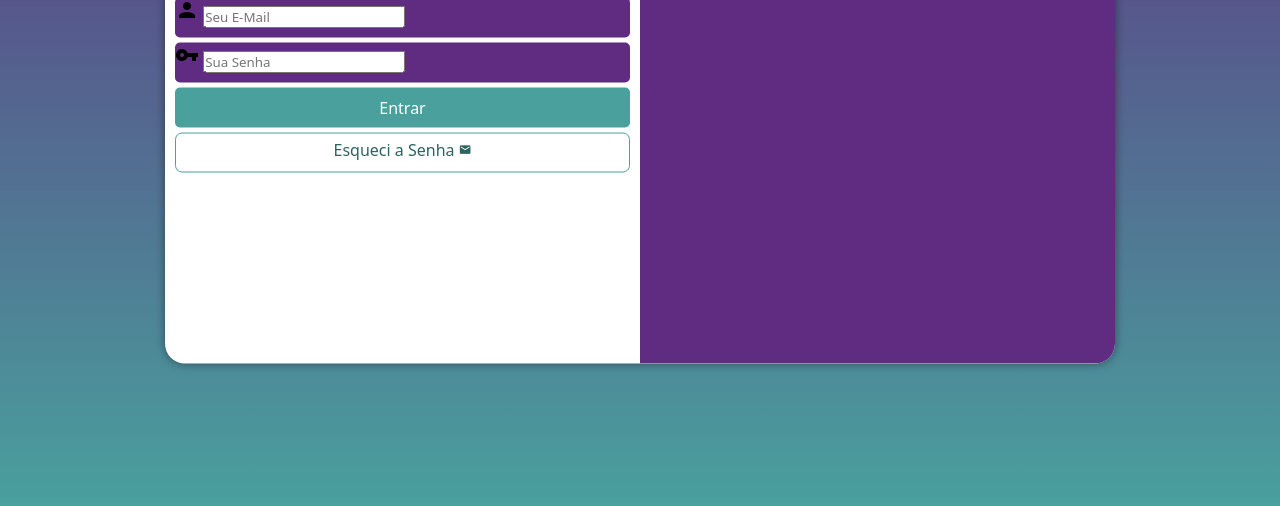
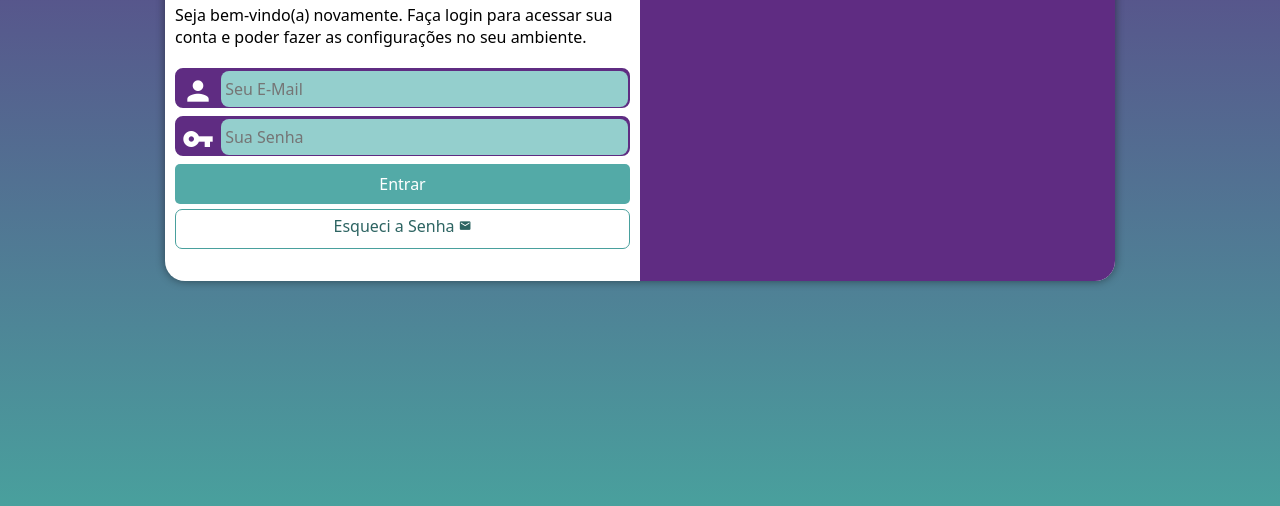
Before and after one commit to alunogmfs2/projeto-login, a plain HTML site: page index.html in a window 1280 px wide. Shown: the part 294-800 px from the top of the page. Drawn offline with Linux system fonts and the light colour scheme.

Commit message:
Terminei o projeto-login (e o modulo4), uhhhhh

```diff
--- a/styles/media-queries.css
+++ b/styles/media-queries.css
@@ -1,12 +1,13 @@
 @charset "UTF-8";
 
-@media screen and (min-width: 768px) and (max-width: 992px) {
+@media screen and (min-width: 768px) and (max-width: 992px) { /* ! TABLET */
     body {
         background-image: linear-gradient(to top, var(--verde), var(--lilas));
     }
 
     #login {
         width: 80vw;
+        height: 280px;
     }
 
     #login > #imagem {
@@ -21,13 +22,14 @@
     }
 }
 
-@media screen and (min-width: 992px) {
+@media screen and (min-width: 992px) { /* ! DESKTOP OU MAIOR */
     body {
         background-image: linear-gradient(to top, var(--verde), var(--lilas));
     }
 
     #login {
         width: 950px;
+        height: 350px;
     }
 
     #login > #imagem {
@@ -46,6 +48,7 @@
     }
 
     #formulario > p {
-        font-size: 1.2em;
+        font-size: 1em;
+        margin: 20px 0px;
     }
 }
--- a/styles/style.css
+++ b/styles/style.css
@@ -32,16 +32,17 @@ main {
 
 #login {
     position: absolute;
+    top: 50%;
+    left: 50%;
+    overflow: hidden;
+
     background-color: white;
     width: 250px;
     height: 515px;
     border-radius: 20px;
-    top: 50%;
-    left: 50%;
-    transform: translate(-50%, -50%);
-    overflow: hidden;
     box-shadow: 0px 0px 10px rgba(0, 0, 0, 0.450);
 
+    transform: translate(-50%, -50%);
     transition: width .3s, height .3s;
     transition-timing-function: ease;
 }
@@ -70,15 +71,38 @@ main {
 
 form > .campo {
     background-color: var(--lilas);
+    border: 2px solid var(--lilas);
     display: block;
     width: 100%;
     height: 40px;
-    border-radius: 5px;
-    margin: 5px 0px;
+    border-radius: 8px;
+    margin: 8px 0px;
 }
 
 .campo > label {
     display: none;
+}
+
+.campo > i {
+    color: white;
+    font-size: 2em;
+    width: 40px;
+    padding: 5px;
+}
+
+.campo > input {
+    background-color: #94cfcd;
+    font-size: 1em;
+    height: 100%;
+    width: calc(100% - 44.36px);
+    border: 0px;
+    border-radius: 8px;
+    padding: 4px;
+    transform: translateY(-12px);
+}
+
+.campo > input:focus-within {
+    background-color: white;
 }
 
 form > input[type=submit] {
@@ -86,7 +110,7 @@ form > input[type=submit] {
     font-size: 1em;
     width: 100%;
     height: 40px;
-    background-color: var(--verde);
+    background-color: #53aaa7;
     color: white;
     border: none;
     border-radius: 5px;
```
